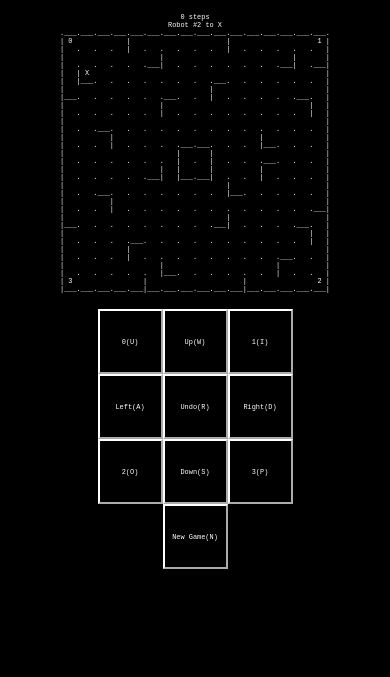
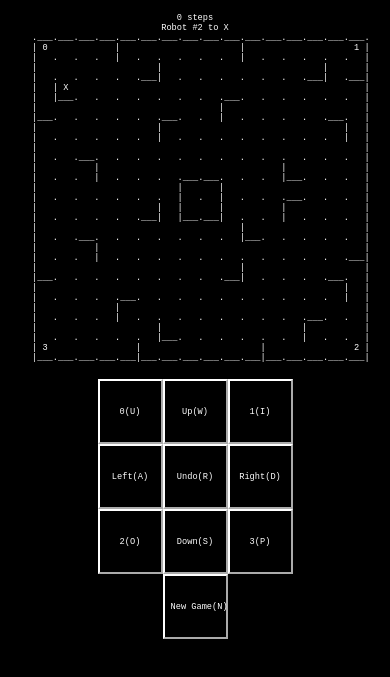
Before and after one commit to brianhsu7476/ricochet-robots, a plain HTML site: page index.html in a window 390 px wide. Shown: the part 111-788 px from the top of the page. Drawn offline with Linux system fonts and the light colour scheme.

Commit message:
adjust fontSize in mobile

```diff
--- a/style.css
+++ b/style.css
@@ -2,6 +2,10 @@
 	/*height: 100%;
 	margin: 0;*/
 	background-color: black;
+	text-size-adjust: none;
+	-webkit-text-size-adjust: none;
+	-ms-text-size-adjust: none;
+	-moz-text-size-adjust: none;
 }
 
 body{
--- a/style.js
+++ b/style.js
@@ -1,6 +1,5 @@
 var ww=window.innerWidth, wh=window.innerHeight;
 var a=document.getElementsByClassName('bton');
 var btonSize=Math.min(ww/6, wh/6), bdSize=Math.min(ww/45, wh/50);
-if(ww<=800)bdSize*=0.8;
 for(var i=0; i<a.length; ++i)a[i].style.width=a[i].style.height=btonSize, a[i].style.fontSize=bdSize;
 document.querySelector('#board').style.fontSize=bdSize;
```
Also changed, not shown: 1 other file.
